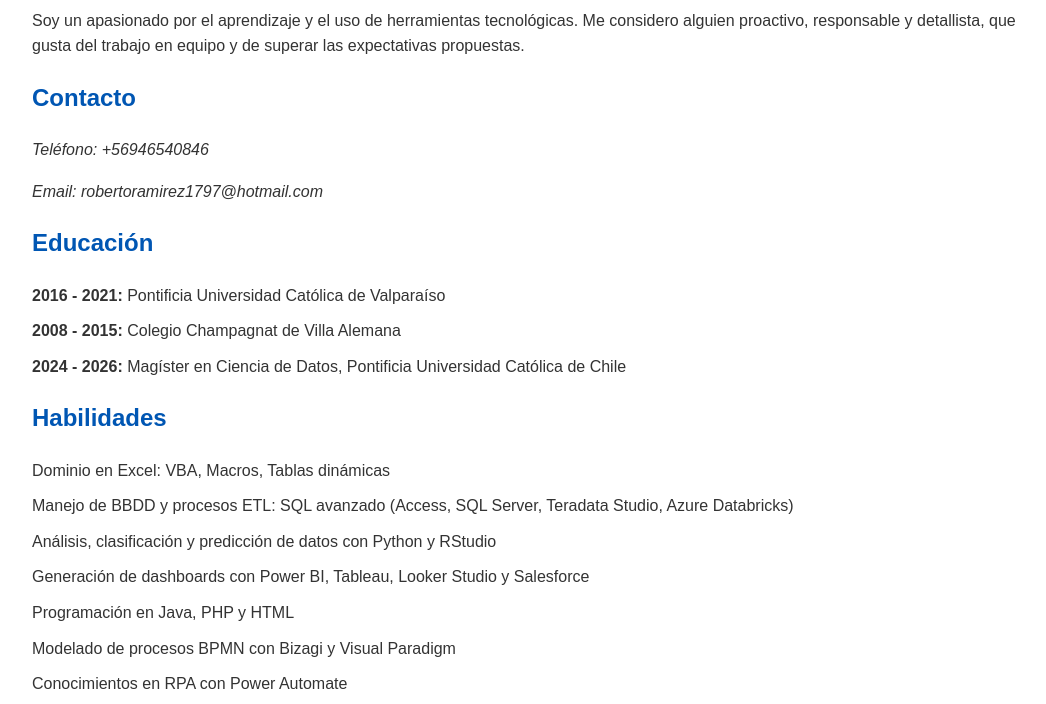
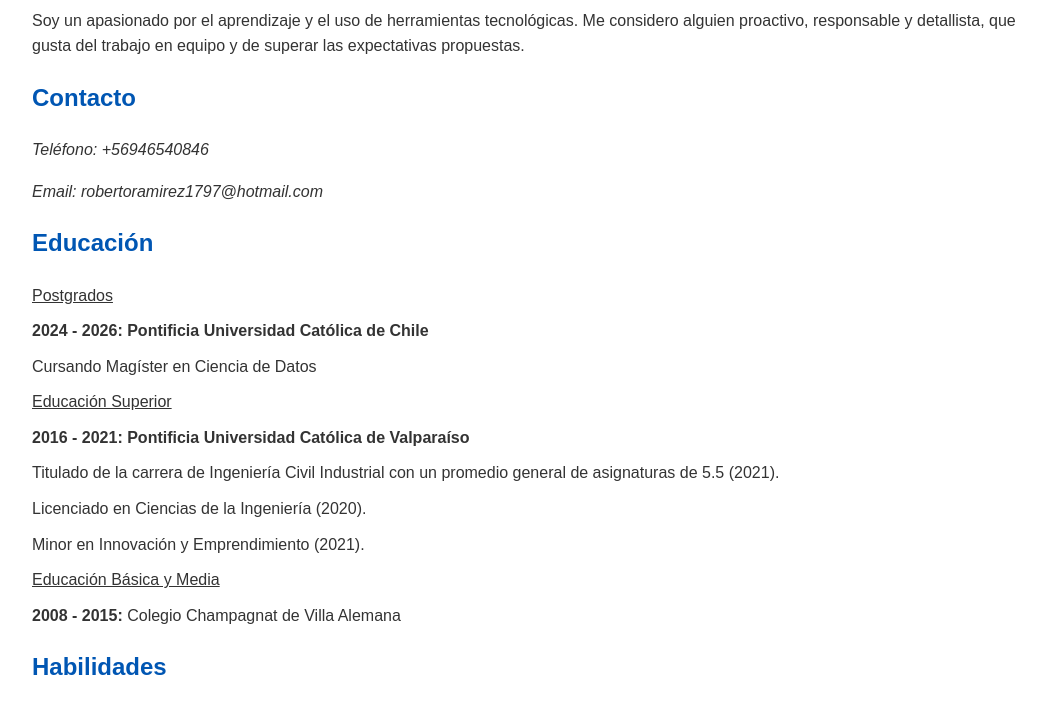
Before and after one commit to RobertoRamirezStange/CV-Roberto-Ramirez-Stange, a plain HTML site: page index.html in a window 1280 px wide. Shown: the part 85-789 px from the top of the page, without its empty margins (96-1142 px from the left). Drawn offline with Linux system fonts and the light colour scheme.

Commit message:
index.html

```diff
--- a/index.html
+++ b/index.html
@@ -36,7 +36,8 @@
 <body>
     <div class="container">
         <h1>Roberto Ramírez Stange</h1>
-        <p>Soy un apasionado por el aprendizaje y el uso de herramientas tecnológicas. Me considero alguien proactivo, responsable y detallista, que gusta del trabajo en equipo y de superar las expectativas propuestas.</p>
+        <p>Soy un apasionado por el aprendizaje y el uso de herramientas tecnológicas. Me considero alguien proactivo, responsable y detallista,
+            que gusta del trabajo en equipo y de superar las expectativas propuestas.</p>
 
         <div class="section">
             <h2>Contacto</h2>
@@ -47,9 +48,16 @@
         <div class="section">
             <h2>Educación</h2>
             <ul>
-                <li><strong>2016 - 2021:</strong> Pontificia Universidad Católica de Valparaíso</li>
-                <li><strong>2008 - 2015:</strong> Colegio Champagnat de Villa Alemana</li>
-                <li><strong>2024 - 2026:</strong> Magíster en Ciencia de Datos, Pontificia Universidad Católica de Chile</li>
+                <li><u>Postgrados</u></li>
+                   <li><strong>2024 - 2026: Pontificia Universidad Católica de Chile</strong></li>
+                   <li>Cursando Magíster en Ciencia de Datos</li>
+                <li><u>Educación Superior</u></li>
+                    <li><strong>2016 - 2021: Pontificia Universidad Católica de Valparaíso</strong></li>
+                    <li>Titulado de la carrera de Ingeniería Civil Industrial con un promedio general de asignaturas de 5.5 (2021).</li>
+                    <li>Licenciado en Ciencias de la Ingeniería (2020).</li>
+                    <li>Minor en Innovación y Emprendimiento (2021).</li>
+                <li><u>Educación Básica y Media</u></li>
+                    <li><strong>2008 - 2015:</strong> Colegio Champagnat de Villa Alemana</li>
             </ul>
         </div>
 
```
